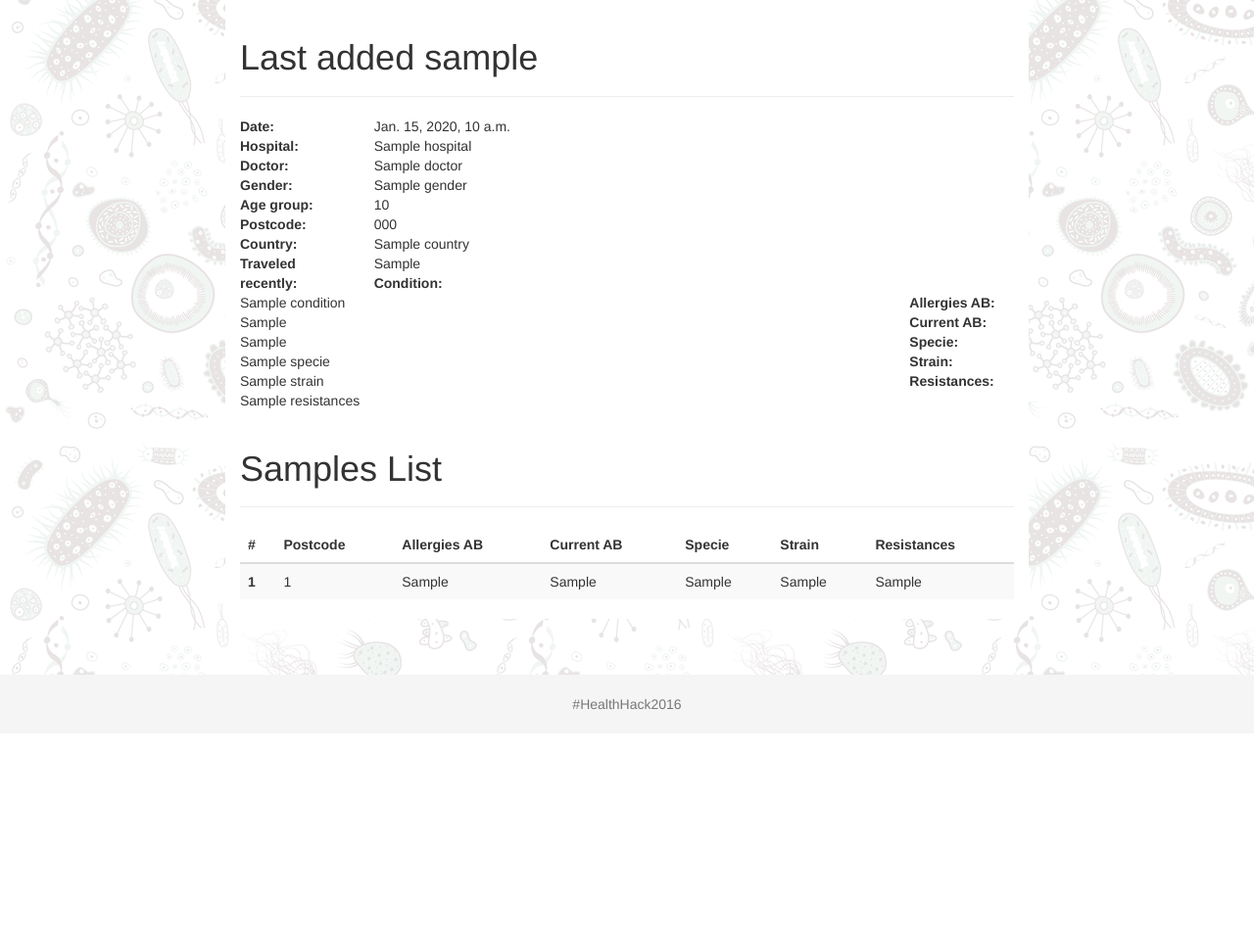
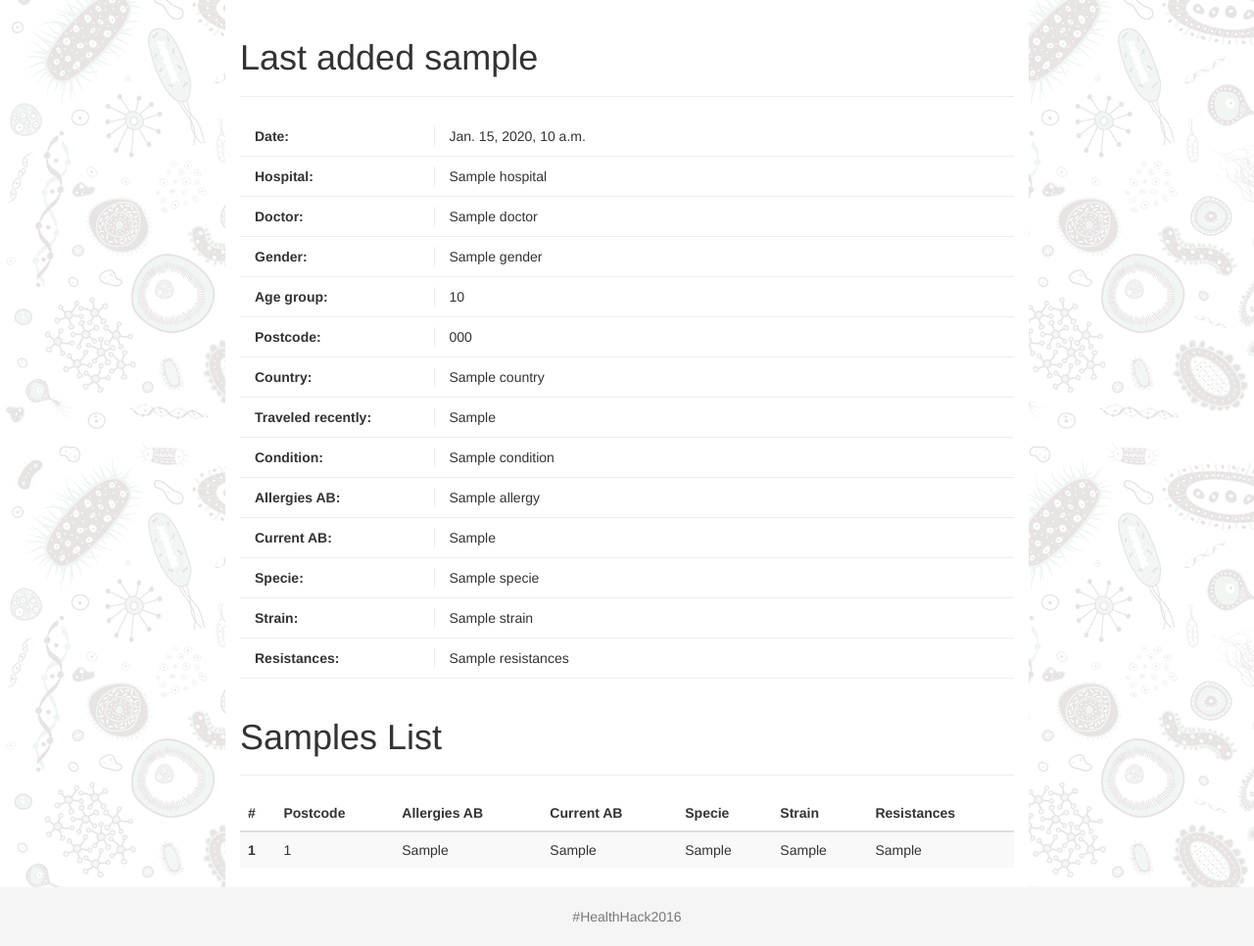
Before and after one commit to HealthHackAu2016/BNE_superFriendsAgainstSuperBugs, a Django app: template myproject/myapp/templates/samples.html in a window 1280 px wide. Shown: the part 51-1017 px from the top of the page at 98% size. Before the commit the page ends 776 px from the top, so only its background shows below. Run offline with Django 3.2, Linux system fonts and the light colour scheme; tables that the repository leaves empty hold one stand-in row (values such as "Sample post"); the template is opened without the code that fills it: values that come from a table or form of the project are taken from there, most other values are stand-ins (such as "Sample title", 1, 10 or a date in 2020); some libraries are stand-ins or nearby versions.

Commit message:
Removing countires leftovers, fixing up frontend

```diff
--- a/myproject/myapp/forms.py
+++ b/myproject/myapp/forms.py
@@ -2,10 +2,6 @@
 
 from django import forms
 import datetime
-from django_countries.fields import CountryField
-from django_countries.widgets import CountrySelectWidget
-from django_countries import countries
-from django_countries.fields import LazyTypedChoiceField
 from myproject.myapp.models import GENDER_CHOICES
 from myproject.myapp.models import AGE_CHOICES
 from myproject.myapp.models import AB_OPTIONS
--- a/myproject/myapp/static/custom.css
+++ b/myproject/myapp/static/custom.css
@@ -56,7 +56,15 @@ textarea {
     text-transform: uppercase;
 }
 
+.row-list {
+    margin: 0;
+    padding: 10px 0;
+    border-bottom: 1px solid #eeeeee;
+}
 
+.row-list > .col-md-9 {
+    border-left: 1px solid #eee;
+}
 
 
 
--- a/myproject/myapp/templates/samples.html
+++ b/myproject/myapp/templates/samples.html
@@ -6,89 +6,119 @@
         <div class="page-header">
             <h1>Last added sample</h1>
         </div>
-        <div class="row">
-            <div class="col-md-2 col-xs-12">
+        <div class="row row-list">
+            <div class="col-md-3 col-xs-12">
                 <strong>Date:</strong>
             </div>
-            <div class="col-md-10 col-xs-12">
+            <div class="col-md-9 col-xs-12">
                 {{ last.date }}
             </div>
-            <div class="col-md-2 col-xs-12">
+        </div>
+        <div class="row row-list">
+            <div class="col-md-3 col-xs-12">
                 <strong>Hospital:</strong>
             </div>
-            <div class="col-md-10 col-xs-12">
+            <div class="col-md-9 col-xs-12">
                 {{ last.hospital }}
             </div>
-            <div class="col-md-2 col-xs-12">
+        </div>
+        <div class="row row-list">
+            <div class="col-md-3 col-xs-12">
                 <strong>Doctor:</strong>
             </div>
-            <div class="col-md-10 col-xs-12">
+            <div class="col-md-9 col-xs-12">
                 {{ last.doctor }}
             </div>
-            <div class="col-md-2 col-xs-12">
+        </div>
+        <div class="row row-list">
+            <div class="col-md-3 col-xs-12">
                 <strong>Gender:</strong>
             </div>
-            <div class="col-md-10 col-xs-12">
+            <div class="col-md-9 col-xs-12">
                 {{ last.gender }}
             </div>
-            <div class="col-md-2 col-xs-12">
+        </div>
+        <div class="row row-list">
+            <div class="col-md-3 col-xs-12">
                 <strong>Age group:</strong>
             </div>
-            <div class="col-md-10 col-xs-12">
+            <div class="col-md-9 col-xs-12">
                 {{ last.age_group }}
             </div>
-            <div class="col-md-2 col-xs-12">
+        </div>
+        <div class="row row-list">
+            <div class="col-md-3 col-xs-12">
                 <strong>Postcode:</strong>
             </div>
-            <div class="col-md-10 col-xs-12">
+            <div class="col-md-9 col-xs-12">
                 {{ last.postcode }}
             </div>
-            <div class="col-md-2 col-xs-12">
+        </div>
+        <div class="row row-list">
+            <div class="col-md-3 col-xs-12">
                 <strong>Country:</strong>
             </div>
-            <div class="col-md-10 col-xs-12">
+            <div class="col-md-9 col-xs-12">
                 {{ last.country }}
             </div>
-            <div class="col-md-2 col-xs-12">
+        </div>
+        <div class="row row-list">
+            <div class="col-md-3 col-xs-12">
                 <strong>Traveled recently:</strong>
             </div>
-            <div class="col-md-10 col-xs-12">
+            <div class="col-md-9 col-xs-12">
                 {{ last.travel_last_6_m }}
             </div>
-            <div class="col-md-2 col-xs-12">
+        </div>
+        <div class="row row-list">
+            <div class="col-md-3 col-xs-12">
                 <strong>Condition:</strong>
             </div>
-            <div class="col-md-10 col-xs-12">
+            <div class="col-md-9 col-xs-12">
                 {{ last.condition }}
             </div>
-            <div class="col-md-2 col-xs-12">
+        </div>
+        <div class="row row-list">
+            <div class="col-md-3 col-xs-12">
                 <strong>Allergies AB:</strong>
             </div>
-            <div class="col-md-10 col-xs-12">
-                {{ last.allergies_ab }}
+            <div class="col-md-9 col-xs-12">
+                {% for allergy in last.allergies_ab %}
+                     {{ allergy }}<br>
+                {% endfor %}
             </div>
-            <div class="col-md-2 col-xs-12">
+        </div>
+        <div class="row row-list">
+            <div class="col-md-3 col-xs-12">
                 <strong>Current AB:</strong>
             </div>
-            <div class="col-md-10 col-xs-12">
-                {{ last.current_ab }}
+            <div class="col-md-9 col-xs-12">
+                {% for ab in last.current_ab %}
+                     {{ ab }}<br>
+                {% endfor %}
             </div>
-            <div class="col-md-2 col-xs-12">
+        </div>
+        <div class="row row-list">
+            <div class="col-md-3 col-xs-12">
                 <strong>Specie:</strong>
             </div>
-            <div class="col-md-10 col-xs-12">
+            <div class="col-md-9 col-xs-12">
                 {{ last.specie }}
             </div>
-            <div class="col-md-2 col-xs-12">
+        </div>
+        <div class="row row-list">
+            <div class="col-md-3 col-xs-12">
                 <strong>Strain:</strong>
             </div>
-            <div class="col-md-10 col-xs-12">
+            <div class="col-md-9 col-xs-12">
                 {{ last.strain }}
             </div>
-            <div class="col-md-2 col-xs-12">
+        </div>
+        <div class="row row-list">
+            <div class="col-md-3 col-xs-12">
                 <strong>Resistances:</strong>
             </div>
-            <div class="col-md-10 col-xs-12">
+            <div class="col-md-9 col-xs-12">
                 {{ last.resistances }}
             </div>
         </div>
--- a/myproject/myapp/views.py
+++ b/myproject/myapp/views.py
@@ -27,7 +27,7 @@ def list(request):
                     strainwithunderscores = strainkey.replace(" ", "_")
                     if strainwithunderscores.startswith(keywithunderscores):
                         strainalone = strainwithunderscores.replace(keywithunderscores+"_", "")
-                        newitem = Sample(date=form.date, hospital=form['hospital'].value(), doctor=form['doctor'].value(), gender=form['gender'].value(), age_group=form['age_group'].value(), postcode=form['postcode'].value(), country=form['country'].value(), travel_last_6_m = form['travel_last_6_m'], condition=form['condition'].value(), allergies_ab=form['allergies_ab'].value(), current_ab=form['current_ab'].value(), specie=key, strain=strainalone, resistances=form['resistances'].value())
+                        newitem = Sample(date=form.date, hospital=form['hospital'].value(), doctor=form['doctor'].value(), gender=form['gender'].value(), age_group=form['age_group'].value(), postcode=form['postcode'].value(), country=form['country'].value(), travel_last_6_m = form['travel_last_6_m'].value(), condition=form['condition'].value(), allergies_ab=form['allergies_ab'].value(), current_ab=form['current_ab'].value(), specie=key, strain=strainalone, resistances=form['resistances'].value())
                         newitem.save()
                         samplelist = Sample.objects.filter(doctor=form['doctor'].value()).order_by('-id')[:10]
                         return render(request, 'samples.html', {'samples': samplelist, 'last': newitem})
--- a/myproject/settings.py
+++ b/myproject/settings.py
@@ -38,7 +38,6 @@ INSTALLED_APPS = (
     'django.contrib.sessions',
     'django.contrib.messages',
     'django.contrib.staticfiles',
-    'django_countries',
     'bootstrap_toolkit',
     'myproject.myapp'
 )
--- a/requirements.txt
+++ b/requirements.txt
@@ -1,2 +1,2 @@
-Django
-django-countries
+django==1.10.2
+django-bootstrap-toolkit
```
